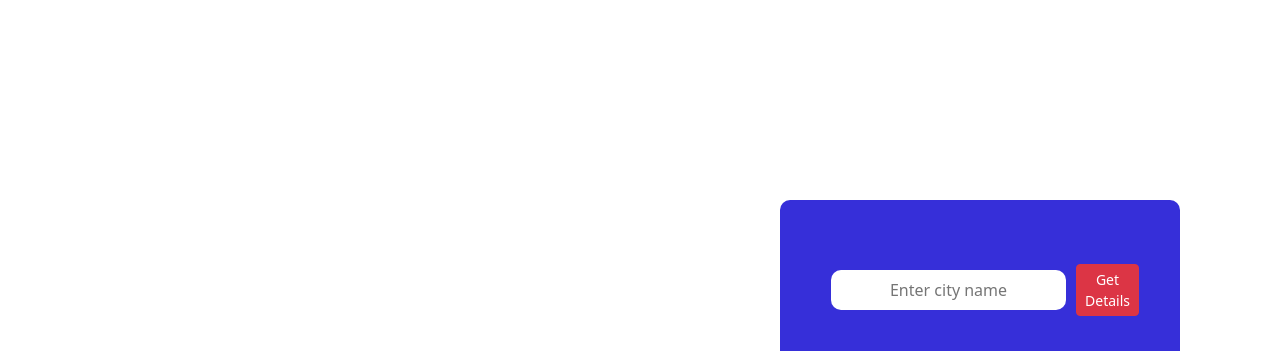
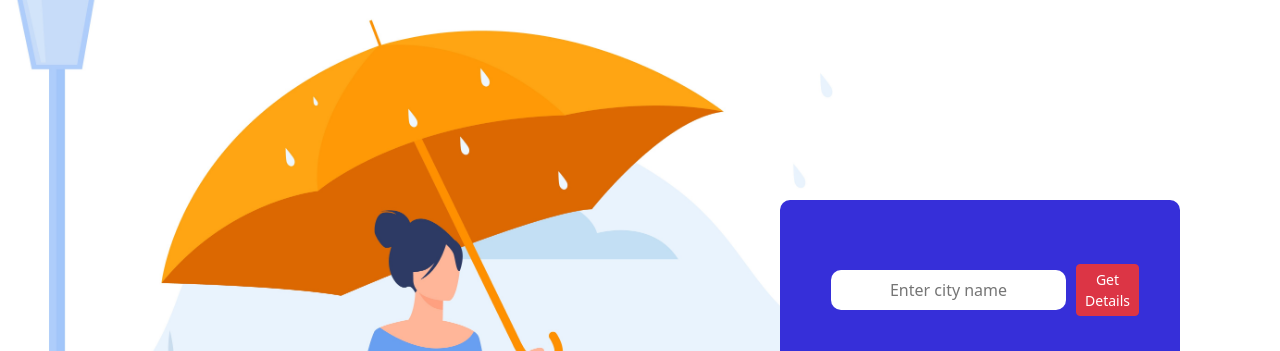
Before and after one commit to Venkatesh7981/WeatherApp, a plain HTML site: page index.html in a window 1280 px wide. Shown: the top 351 px of the page. Drawn offline with nearby package versions, Linux system fonts and the light colour scheme; the site is published under a folder, as on GitHub Pages, so addresses that start at the root find nothing.

Commit message:
Update styles.css

```diff
--- a/styles.css
+++ b/styles.css
@@ -1,5 +1,5 @@
 body {
-  background-image: url("/weatherpic.jpg");
+  background-image: url("weatherpic.jpg");
   background-repeat: no-repeat;
   background-size: cover;
   background-attachment: fixed;
```
